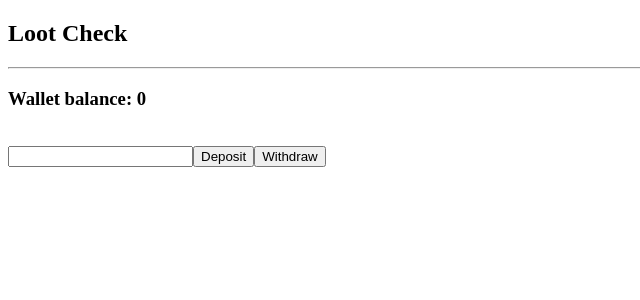
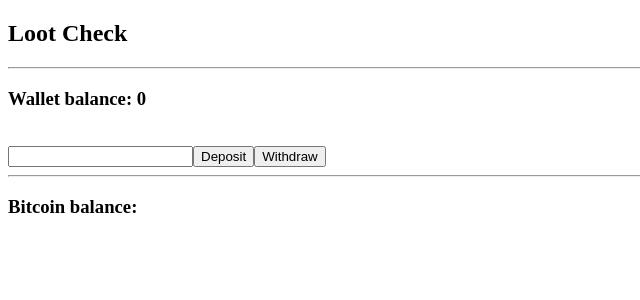
Before and after one commit to hereticsun/udemy-react-tdd, a React (Create React App) app in the folder lootcheck/: page / in a window 1280 px wide. Shown: the top 300 px of the page, without its empty margins (0-640 px from the left). Built offline with nearby package versions, Linux system fonts and the light colour scheme; no server answers; what sfcookies would draw is missing.

Commit message:
Test and build the Loot component Part 2

```diff
--- a/lootcheck/src/components/App.js
+++ b/lootcheck/src/components/App.js
@@ -1,6 +1,7 @@
 import React, { Component } from 'react';
 
 import Wallet from './Wallet';
+import Loot from './Loot';
 
 class App extends Component {
   render() {
@@ -9,6 +10,8 @@ class App extends Component {
         <h2>Loot Check</h2>
         <hr />
         <Wallet />
+        <hr />
+        <Loot />
       </div>
     );
   }
--- a/lootcheck/src/components/Loot.js
+++ b/lootcheck/src/components/Loot.js
@@ -8,9 +8,17 @@ export class Loot extends Component {
     this.props.fetchBitcoin();
   }
 
+  computeBitcoin() {
+    const {bitcoin} = this.props;
+
+    if(Object.keys(bitcoin).length === 0) return '';
+
+    return this.props.balance / parseInt(bitcoin.bpi.USD.rate.replace(',', ''), 10);
+  }
+
   render() {
     return (
-      <h3>Bitcoin balance:</h3>
+      <h3>Bitcoin balance: {this.computeBitcoin()}</h3>
     )
   }
 }
```
Also changed, not shown: 2 other files (tests, documents, lock files or other folders).
